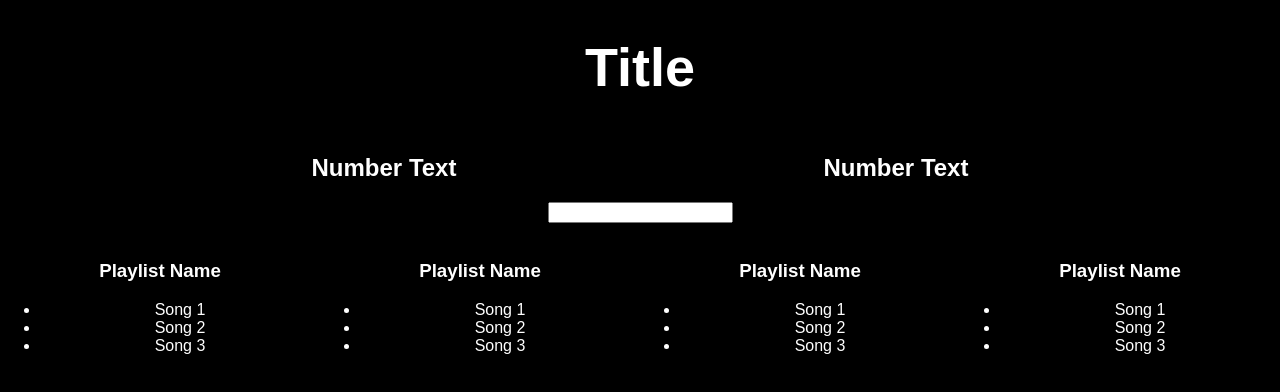
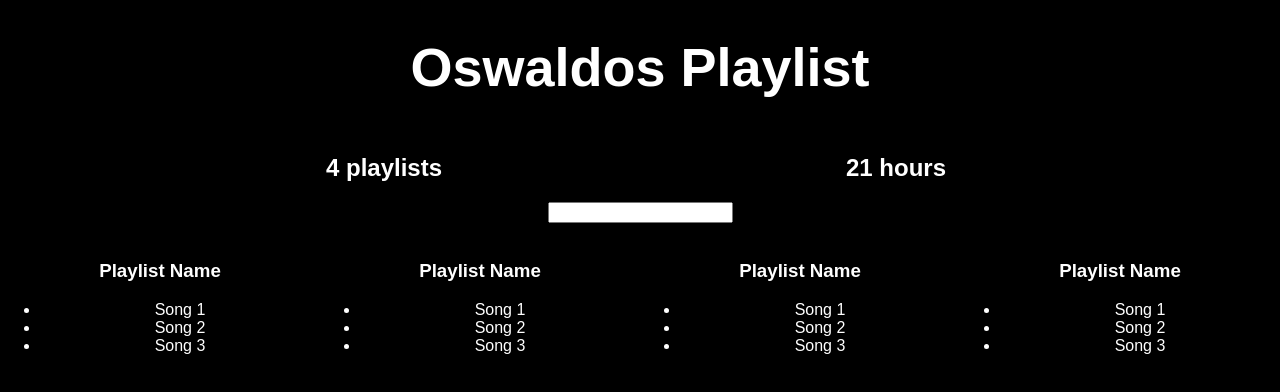
Before and after one commit to zorazky/better-playlist, a React (Create React App) app in the folder spotify/: page / in a window 1280 px wide. Shown: the top 392 px of the page. Built offline with nearby package versions, Linux system fonts and the light colour scheme.

Commit message:
Adding fake data

```diff
--- a/spotify/src/App.js
+++ b/spotify/src/App.js
@@ -7,11 +7,55 @@
   color: defaultTextColor
 };
 
-class Aggregate extends Component {
+let fakeServerData = {
+  user: {
+    name: 'Oswaldo',
+    playlists: [
+      {
+        name: 'My favorites',
+        songs: [{name:'Beat It', duration:1236},
+                {name:'Cannelloni Makaroni', duration:7000},
+                {name:'Rosa helikopter', duration:1236}]
+      },
+      {
+        name: 'Discover Weekly',
+        songs: [{name:'Beat It', duration:1236}, {name:'Cannelloni Makaroni', duration:7000},{name:'Rosa helikopter', duration:1236}]
+      },
+      {
+        name: 'On the Road',
+        songs: [{name:'Beat It', duration:1236}, {name:'Cannelloni Makaroni', duration:7000},{name:'Rosa helikopter', duration:1236}]
+      },
+      {
+        name: 'Yeah!!!',
+        songs: [{name:'Beat It', duration:1236}, {name:'Cannelloni Makaroni', duration:7000},{name:'Rosa helikopter', duration:1236}]
+      }
+
+
+    ]
+  }
+};
+
+class PlaylistCounter extends Component {
   render () {
     return (
       <div style={{...defaultStyle, width: "40%", display: "inline-block"}}>
-        <h2>Number Text</h2>
+        <h2>{this.props.playlists.length} playlists</h2>
+      </div>
+    );
+  }
+}
+
+class HoursCounter extends Component {
+  render () {
+    let allSongs = this.props.playlists.reduce((songs, eachPlaylist) => {
+      return songs.concat(eachPlaylist.songs);
+    },[])
+    let totalDuration = allSongs.reduce((sum, eachSong) => {
+      return sum = eachSong.duration;
+    }, 0);
+    return (
+      <div style={{...defaultStyle, width: "40%", display: "inline-block"}}>
+        <h2>{Math.round(totalDuration/60)} hours</h2>
       </div>
     );
   }
@@ -46,18 +90,40 @@
 }
 
 class App extends Component {
+  constructor() {
+    super();
+    this.state = {serverData: {}}
+  }
+  componentDidMount() {
+    setTimeout(() => {
+      this.setState({serverData: fakeServerData});
+    }, 1000);
+
+  }
   render() {
     return (
       <div className="App">
 
-        <h1 style={{...defaultStyle, "font-size": "54px"}}>Title</h1>
-        <Aggregate />
-        <Aggregate />
-        <Filter />
-        <Playlist />
-        <Playlist />
-        <Playlist />
-        <Playlist />
+
+
+
+        {this.state.serverData.user ?
+          <div>
+          <h1 style={{...defaultStyle, "fontSize": "54px"}}>{
+            this.state.serverData.user.name}s Playlist</h1>
+            <PlaylistCounter playlists={this.state.serverData.user &&
+              this.state.serverData.user.playlists} />
+            <HoursCounter playlists={this.state.serverData.user &&
+                this.state.serverData.user.playlists} />
+            <Filter />
+            <Playlist />
+            <Playlist />
+            <Playlist />
+            <Playlist />
+          </div> : <h1>Loading...</h1>
+        }
+
+
       </div>
     );
   }
```
